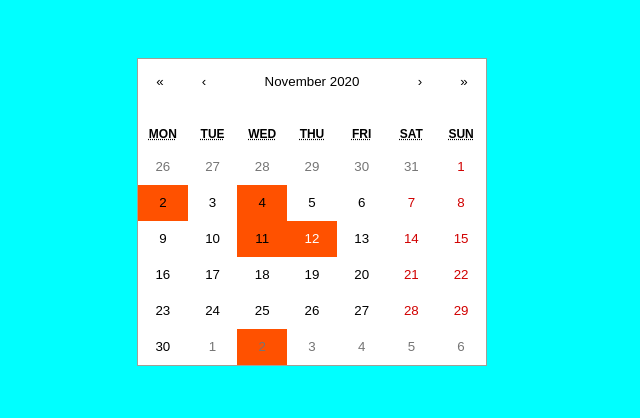
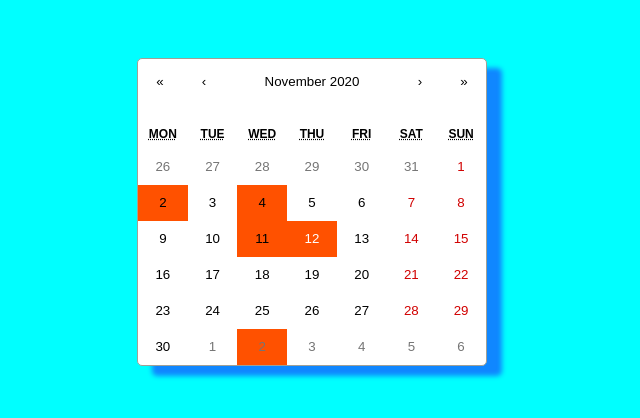
Before and after one commit to KristofferLeemburg/Todo, a React (Create React App) app: page / in a window 1280 px wide. Shown: the top 418 px of the page, without its empty margins (328-968 px from the left). Built offline with nearby package versions, Linux system fonts and the light colour scheme.

Commit message:
small visual change

```diff
--- a/src/index.css
+++ b/src/index.css
@@ -3,7 +3,10 @@ body {
   background-color: #66CCFF;
   font-family: sans-serif;
 }
-
+.react-calendar {
+  border-radius: 5px;
+  box-shadow: 15px 10px 5px #1087ff;
+}
 #container {
   display: flex;
   justify-content: center;
@@ -16,7 +19,7 @@ body {
   font-size: 16px;
   border-radius: 5px;
   border: 2px solid #FFF;
-  width: 275px;
+  width: 270px;
   border: 1px solid #a0a096;
 }
 
@@ -39,7 +42,7 @@ body {
 
 .todolist{
   background-color: white;
-  width: 360px;
+  width: 350px;
   height: 400px;
   border: 1px solid #a0a096;
   border-radius: 5px;
```
